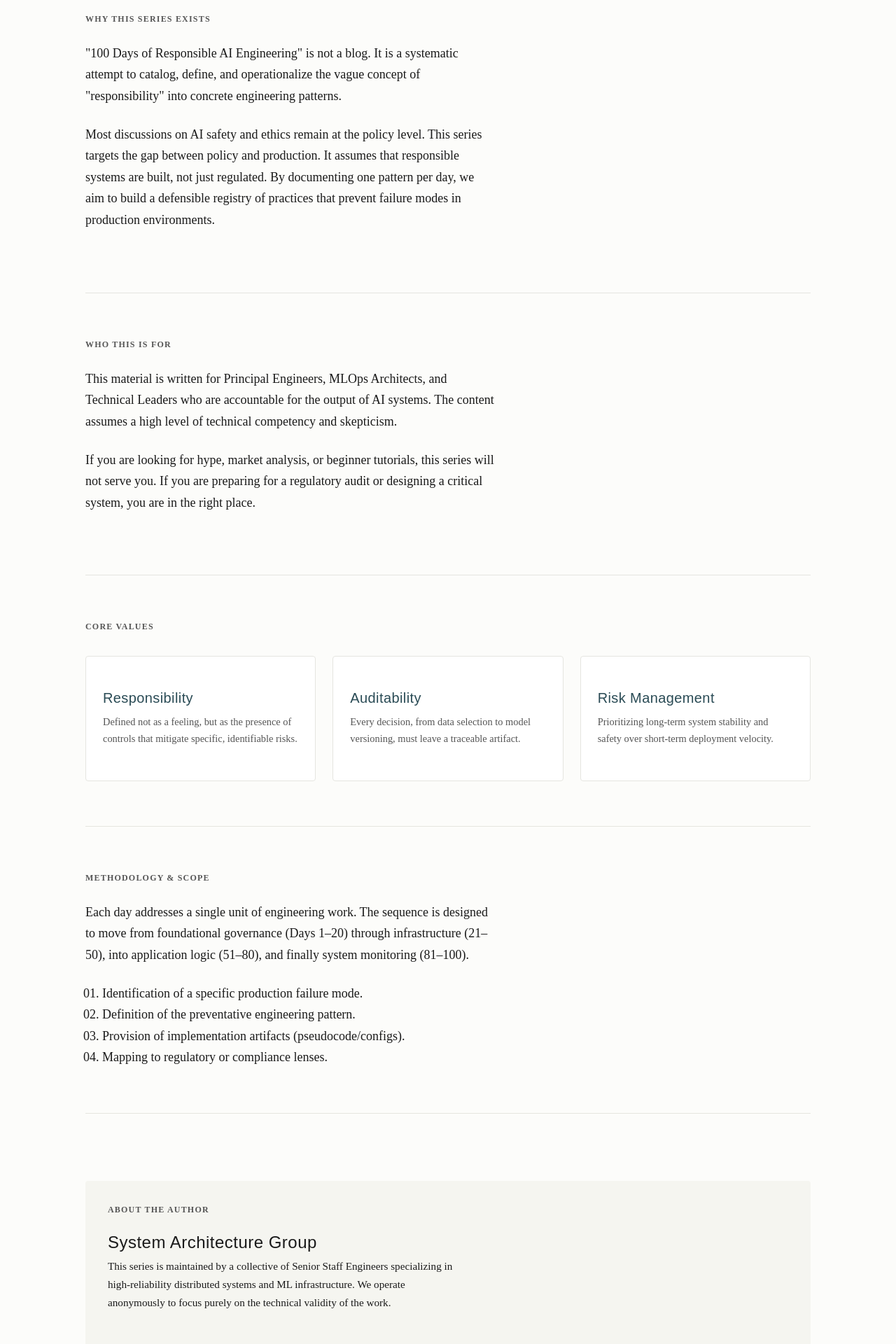
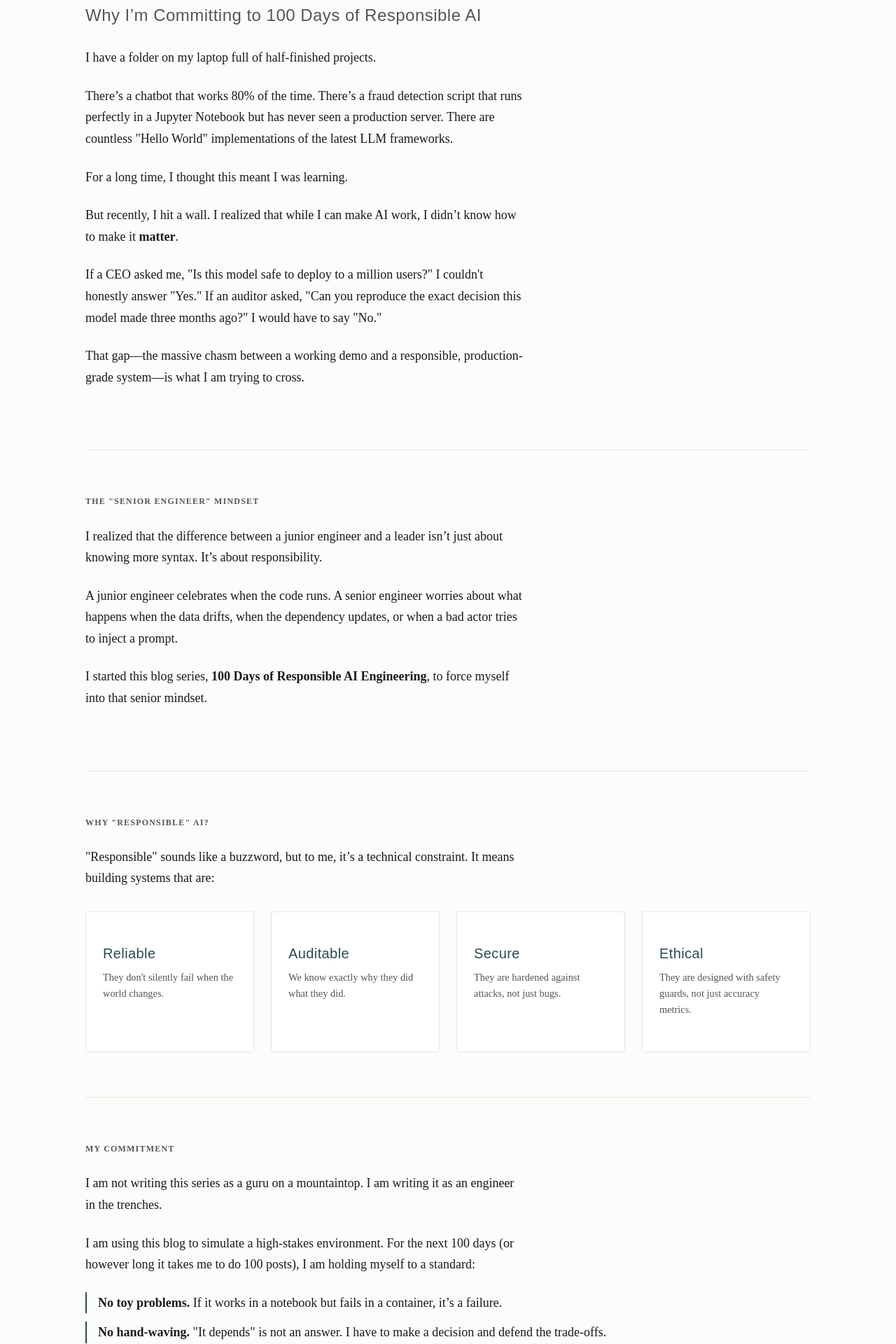
Before and after one commit to SahilSatyam/veritas, a Next.js app: page /about in a window 1280 px wide. Shown: the part 220-2140 px from the top of the page at 70% size. Built offline with nearby package versions, Linux system fonts and the light colour scheme; a web font is replaced by a local one.

Commit message:
Starting Day 001

```diff
--- a/app/about/page.module.css
+++ b/app/about/page.module.css
@@ -33,7 +33,7 @@
   font-size: 1.125rem;
   line-height: 1.7;
   color: var(--text-primary);
-  max-width: 65ch;
+  max-width: 800px;
 }
 
 .prose p {
@@ -42,9 +42,19 @@
 
 .cardGrid {
   display: grid;
-  grid-template-columns: repeat(3, 1fr);
+  grid-template-columns: repeat(auto-fit, minmax(280px, 1fr));
   gap: 1.5rem;
   margin-top: 2rem;
+}
+
+@media (max-width: 768px) {
+  .pageTitle {
+    font-size: 2.5rem !important;
+  }
+
+  .section {
+    padding: 3rem 0;
+  }
 }
 
 .card {
--- a/app/about/page.tsx
+++ b/app/about/page.tsx
@@ -3,92 +3,126 @@ import styles from "./page.module.css";
 export default function AboutPage() {
   return (
     <div className="container">
+      {/* Intro Section */}
       <div className={styles.section}>
-        <h1 className={styles.pageTitle}>About the Series</h1>
+        <h1 className={styles.pageTitle} style={{ fontSize: '3rem', lineHeight: 1.1 }}>Escaping Tutorial Hell</h1>
+        <h2 style={{ fontSize: '1.5rem', marginBottom: '2rem', fontWeight: 400, color: 'var(--text-secondary)' }}>
+          Why I’m Committing to 100 Days of Responsible AI
+        </h2>
 
-        <span className={styles.subHeading}>WHY THIS SERIES EXISTS</span>
         <div className={styles.prose}>
           <p>
-            &quot;100 Days of Responsible AI Engineering&quot; is not a blog. It is a systematic attempt to catalog,
-            define, and operationalize the vague concept of &quot;responsibility&quot; into concrete engineering patterns.
+            I have a folder on my laptop full of half-finished projects.
           </p>
           <p>
-            Most discussions on AI safety and ethics remain at the policy level. This series targets the
-            gap between policy and production. It assumes that responsible systems are built, not just
-            regulated. By documenting one pattern per day, we aim to build a defensible registry of
-            practices that prevent failure modes in production environments.
+            There’s a chatbot that works 80% of the time. There’s a fraud detection script that runs perfectly in a Jupyter Notebook but has never seen a production server. There are countless &quot;Hello World&quot; implementations of the latest LLM frameworks.
+          </p>
+          <p>
+            For a long time, I thought this meant I was learning.
+          </p>
+          <p>
+            But recently, I hit a wall. I realized that while I can make AI work, I didn’t know how to make it <strong>matter</strong>.
+          </p>
+          <p>
+            If a CEO asked me, &quot;Is this model safe to deploy to a million users?&quot; I couldn&apos;t honestly answer &quot;Yes.&quot; If an auditor asked, &quot;Can you reproduce the exact decision this model made three months ago?&quot; I would have to say &quot;No.&quot;
+          </p>
+          <p>
+            That gap—the massive chasm between a working demo and a responsible, production-grade system—is what I am trying to cross.
           </p>
         </div>
       </div>
 
+      {/* The Senior Mindset */}
       <div className={styles.section}>
-        <span className={styles.subHeading}>WHO THIS IS FOR</span>
+        <span className={styles.subHeading}>The &quot;Senior Engineer&quot; Mindset</span>
         <div className={styles.prose}>
           <p>
-            This material is written for Principal Engineers, MLOps Architects, and Technical Leaders
-            who are accountable for the output of AI systems. The content assumes a high level of
-            technical competency and skepticism.
+            I realized that the difference between a junior engineer and a leader isn’t just about knowing more syntax. It’s about responsibility.
           </p>
           <p>
-            If you are looking for hype, market analysis, or beginner tutorials, this series will not serve
-            you. If you are preparing for a regulatory audit or designing a critical system, you are in the
-            right place.
+            A junior engineer celebrates when the code runs. A senior engineer worries about what happens when the data drifts, when the dependency updates, or when a bad actor tries to inject a prompt.
+          </p>
+          <p>
+             I started this blog series, <strong>100 Days of Responsible AI Engineering</strong>, to force myself into that senior mindset.
           </p>
         </div>
       </div>
 
+      {/* Why Responsible AI - Using Cards */}
       <div className={styles.section}>
-        <span className={styles.subHeading}>CORE VALUES</span>
-        <div className={styles.cardGrid}>
+        <span className={styles.subHeading}>Why &quot;Responsible&quot; AI?</span>
+        <div className={styles.prose} style={{ marginBottom: '1rem' }}>
+          <p>&quot;Responsible&quot; sounds like a buzzword, but to me, it’s a technical constraint. It means building systems that are:</p>
+        </div>
+        <div className={styles.cardGrid} style={{ gridTemplateColumns: 'repeat(auto-fit, minmax(240px, 1fr))' }}>
           <div className={styles.card}>
-            <h3 className={styles.cardTitle}>Responsibility</h3>
+            <h3 className={styles.cardTitle}>Reliable</h3>
             <p className={styles.cardText}>
-              Defined not as a feeling, but as the presence of controls that mitigate specific,
-              identifiable risks.
+              They don&apos;t silently fail when the world changes.
             </p>
           </div>
           <div className={styles.card}>
-            <h3 className={styles.cardTitle}>Auditability</h3>
+            <h3 className={styles.cardTitle}>Auditable</h3>
             <p className={styles.cardText}>
-              Every decision, from data selection to model versioning, must leave a
-              traceable artifact.
+              We know exactly why they did what they did.
             </p>
           </div>
           <div className={styles.card}>
-            <h3 className={styles.cardTitle}>Risk Management</h3>
+            <h3 className={styles.cardTitle}>Secure</h3>
             <p className={styles.cardText}>
-              Prioritizing long-term system stability and safety over short-term deployment
-              velocity.
+              They are hardened against attacks, not just bugs.
+            </p>
+          </div>
+           <div className={styles.card}>
+            <h3 className={styles.cardTitle}>Ethical</h3>
+            <p className={styles.cardText}>
+              They are designed with safety guards, not just accuracy metrics.
             </p>
           </div>
         </div>
       </div>
 
+      {/* My Commitment & For the Builders */}
       <div className={styles.section}>
-        <span className={styles.subHeading}>METHODOLOGY & SCOPE</span>
-        <div className={styles.prose}>
+        <span className={styles.subHeading}>My Commitment</span>
+         <div className={styles.prose}>
           <p>
-            Each day addresses a single unit of engineering work. The sequence is designed to move
-            from foundational governance (Days 1–20) through infrastructure (21–50), into application
-            logic (51–80), and finally system monitoring (81–100).
+            I am not writing this series as a guru on a mountaintop. I am writing it as an engineer in the trenches.
           </p>
-          <ol style={{ marginLeft: '1.5rem', listStyleType: 'decimal-leading-zero' }}>
-            <li>Identification of a specific production failure mode.</li>
-            <li>Definition of the preventative engineering pattern.</li>
-            <li>Provision of implementation artifacts (pseudocode/configs).</li>
-            <li>Mapping to regulatory or compliance lenses.</li>
-          </ol>
+          <p>
+             I am using this blog to simulate a high-stakes environment. For the next 100 days (or however long it takes me to do 100 posts), I am holding myself to a standard:
+          </p>
+          <ul style={{ listStyle: 'none', marginLeft: '0', marginTop: '1rem', marginBottom: '1rem' }}>
+            <li style={{ marginBottom: '0.75rem', paddingLeft: '1rem', borderLeft: '2px solid var(--accent-color)' }}>
+                <strong>No toy problems.</strong> If it works in a notebook but fails in a container, it’s a failure.
+            </li>
+            <li style={{ marginBottom: '0.75rem', paddingLeft: '1rem', borderLeft: '2px solid var(--accent-color)' }}>
+                <strong>No hand-waving.</strong> &quot;It depends&quot; is not an answer. I have to make a decision and defend the trade-offs.
+            </li>
+            <li style={{ marginBottom: '0.75rem', paddingLeft: '1rem', borderLeft: '2px solid var(--accent-color)' }}>
+                <strong>Auditability first.</strong> If I can&apos;t track it, I won&apos;t build it.
+            </li>
+          </ul>
         </div>
       </div>
 
-      <div className={styles.section} style={{ borderBottom: 'none' }}>
-        <div className={styles.authorBox}>
-          <span className={styles.subHeading}>ABOUT THE AUTHOR</span>
-          <h3 className={styles.authorTitle}>System Architecture Group</h3>
-          <p className={styles.prose} style={{ fontSize: '0.95rem', marginTop: '0.5rem' }}>
-            This series is maintained by a collective of Senior Staff Engineers specializing in
-            high-reliability distributed systems and ML infrastructure. We operate anonymously
-            to focus purely on the technical validity of the work.
+       <div className={styles.section} style={{ borderBottom: 'none' }}>
+        <span className={styles.subHeading}>This is for the Builders</span>
+        <div className={styles.prose}>
+          <p>
+            I’m writing this for myself, to solidify my own growth. But I’m also writing it for every other software engineer who feels the same Imposter Syndrome I do when looking at the complexity of modern MLOps.
+          </p>
+           <p>
+            I want to move beyond &quot;copy-pasting tutorials&quot; and start engineering systems that I would be proud to put my name on.
+          </p>
+          <p>
+             This is going to be hard. I’m going to struggle with tools I haven’t used before. I’m going to have to read boring documentation about compliance and governance.
+          </p>
+          <p>
+            But that’s the work.
+          </p>
+          <p style={{ marginTop: '2rem', fontSize: '1.25rem', fontWeight: 500, color: 'var(--accent-color)' }}>
+              Welcome to Day 000. Let’s build something real.
           </p>
         </div>
       </div>
--- a/app/audit-log/page.tsx
+++ b/app/audit-log/page.tsx
@@ -21,7 +21,7 @@ export default function AuditLogPage() {
                 <AlertCircle size={16} /> Latest Event: System Initialization
               </div>
               <p style={{ fontSize: '0.9rem', color: 'var(--text-secondary)' }}>
-                Dec 19, 2024: Repository initialized with &quot;Sanctity of the Environment&quot; module.
+                Jan 01, 2026: Repository initialized with &quot;Sanctity of the Environment&quot; module.
                 Focus on reproducibility and supply chain security.
               </p>
             </div>
@@ -37,7 +37,7 @@ export default function AuditLogPage() {
                 </thead>
                 <tbody>
                     <tr>
-                        <td>2024-12-19</td>
+                        <td>2026-01-01</td>
                         <td><span className={styles.tag}>INIT</span></td>
                         <td>Initial Commit & Day 001</td>
                         <td className="font-mono text-micro">a7b3...9c21</td>
```
Also changed, not shown: app/api/og/route.tsx (added, +162 -0 lines), app/day/[id]/page.module.css (+15 -0 lines), app/day/[id]/page.tsx (+103 -8 lines), app/days/page.module.css (+19 -0 lines), app/days/page.tsx (+29 -21 lines).
